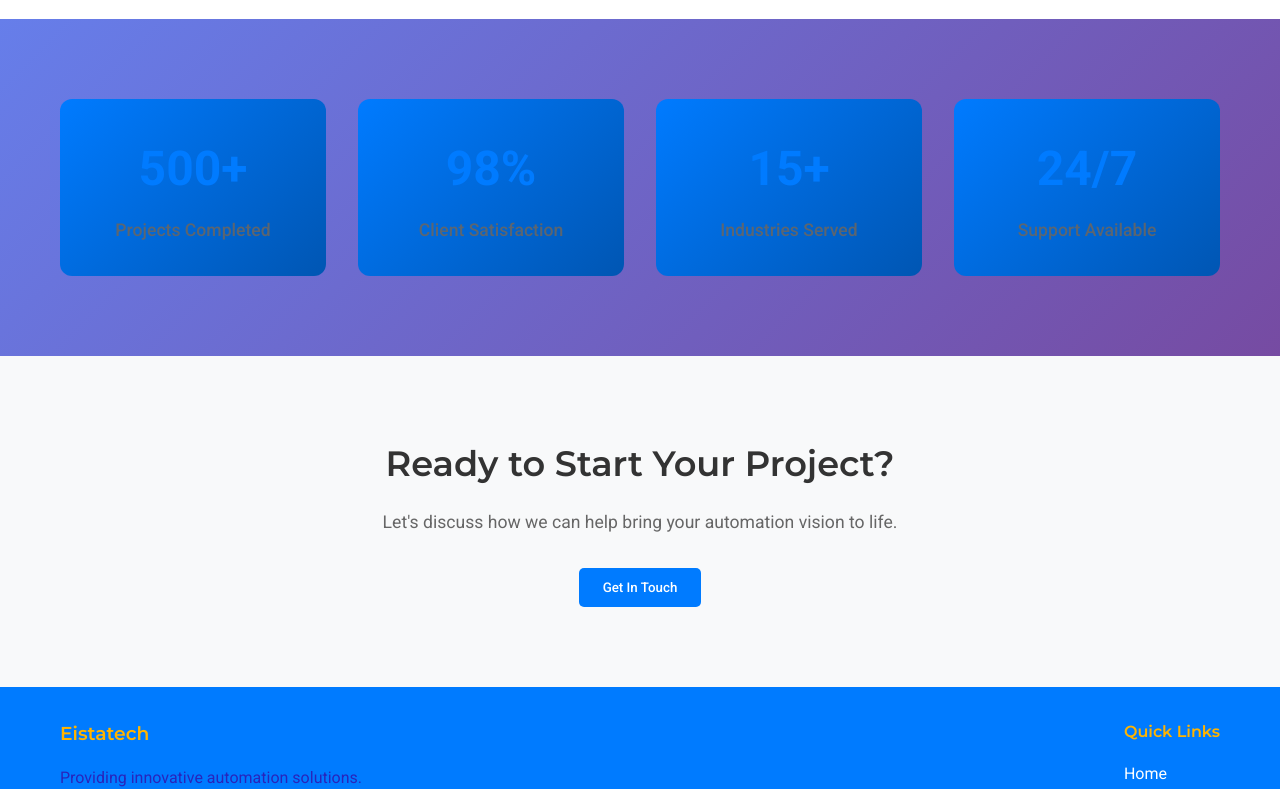
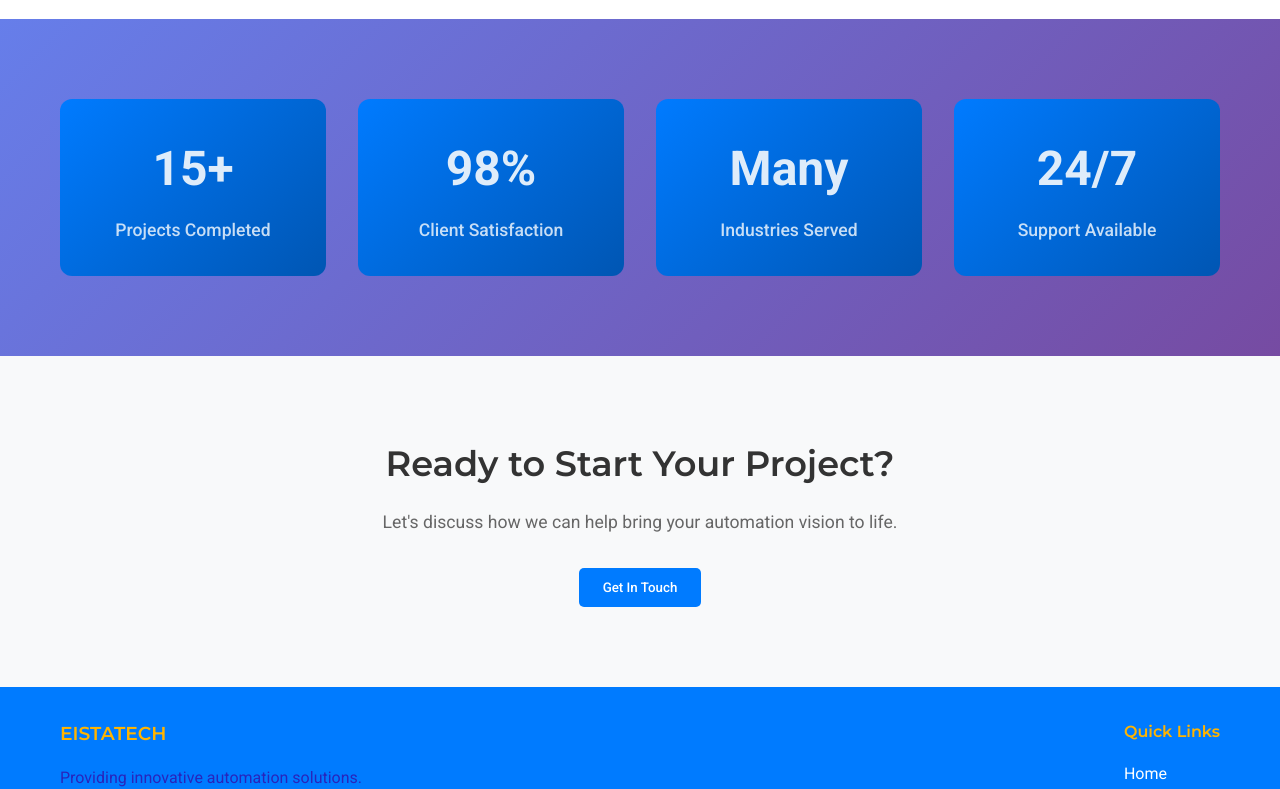
Before and after one commit to OmShrikhande/Eistatech-Site, a React (Vite) app: page /portfolio in a window 1280 px wide. Shown: the part 3260-4049 px from the top of the page. Built offline with nearby package versions, Linux system fonts and the light colour scheme.

Commit message:
update company name format as per linked in

```diff
--- a/src/components/Footer.jsx
+++ b/src/components/Footer.jsx
@@ -5,7 +5,7 @@ const Footer = () => {
     <footer className="footer">
       <div className="footer-container">
         <div className="footer-content">
-          <h3>Eistatech</h3>
+          <h3>EISTATECH</h3>
           <p>Providing innovative automation solutions.</p>
           <div className="contact-info">
             <p>Email: eistatechofficial@gmail.com</p>
@@ -25,7 +25,7 @@ const Footer = () => {
         </div>
       </div>
       <div className="footer-bottom">
-        <p>&copy; 2024 Eistatech. All rights reserved.</p>
+        <p>&copy; 2024 EISTATECH. All rights reserved.</p>
       </div>
     </footer>
   );
--- a/src/pages/About.jsx
+++ b/src/pages/About.jsx
@@ -3,7 +3,7 @@ import './About.css';
 
 const About = () => {
   useEffect(() => {
-    document.title = 'About Us - Eistatech';
+    document.title = 'About Us - EISTATECH';
   }, []);
 
   return (
@@ -11,7 +11,7 @@ const About = () => {
       <section className="about-hero parallax-bg">
         <div className="container">
           <div className="hero-content fade-in-up">
-            <h1>About Eistatech</h1>
+            <h1>About EISTATECH</h1>
             <p className="hero-subtitle">Pioneering the future of automation technology</p>
           </div>
         </div>
@@ -39,7 +39,7 @@ const About = () => {
           <h2 className="text-center">Our Story</h2>
           <div className="story-content">
             <div className="story-text fade-in-up">
-              <p>Founded in 2025, Eistatech emerged from a vision to bridge the gap between traditional industries and cutting-edge technology. Our founders, recognizing the transformative power of automation, set out to create solutions that would not just improve efficiency but redefine how businesses operate.</p>
+              <p>Founded in 2025, EISTATECH emerged from a vision to bridge the gap between traditional industries and cutting-edge technology. Our founders, recognizing the transformative power of automation, set out to create solutions that would not just improve efficiency but redefine how businesses operate.</p>
               <p>Starting with a small team of passionate engineers and innovators, we've grown into a dynamic startup that combines deep technical expertise with creative problem-solving. Our journey has been marked by continuous learning, adaptation, and a relentless commitment to excellence.</p>
             </div>
             <div className="story-stats fade-in-up">
@@ -103,7 +103,7 @@ const About = () => {
               <div className="timeline-dot"></div>
               <div className="timeline-content">
                 <h3>2025 - Founded</h3>
-                <p>EISTAtech was officially registered and founded with a vision to build smart automation solutions.</p>
+                <p>EISTATECH was officially registered and founded with a vision to build smart automation solutions.</p>
               </div>
             </div>
             <div className="timeline-item fade-in-up">
--- a/src/pages/Contact.jsx
+++ b/src/pages/Contact.jsx
@@ -4,7 +4,7 @@ import './Contact.css';
 
 const Contact = () => {
   useEffect(() => {
-    document.title = 'Contact Us - Eistatech';
+    document.title = 'Contact Us - EISTATECH';
     emailjs.init('Im_R2DL7YUIGuXvfb');
   }, []);
 
--- a/src/pages/Home.jsx
+++ b/src/pages/Home.jsx
@@ -6,7 +6,7 @@ const Home = () => {
   const navigate = useNavigate();
 
   useEffect(() => {
-    document.title = 'Eistatech - Innovative Automation Solutions';
+    document.title = 'EISTATECH - Innovative Automation Solutions';
   }, []);
 
   return (
@@ -14,8 +14,8 @@ const Home = () => {
       <section className="hero">
         <div className="container">
           <div className="hero-content fade-in-up">
-            <h1>EISTATech – IoT, Automation & <br /> AI/ML Solutions for Smart Businesses</h1>
-            <p>EISTATech delivers cutting-edge smart home automation,
+            <h1>EISTATECH - IoT, Automation & <br /> AI/ML Solutions for Smart Businesses</h1>
+            <p>EISTATECH delivers cutting-edge smart home automation,
 IoT systems, AI-based solutions, and custom software development
 for homes, schools, and businesses across India.</p>
             <div className="hero-buttons">
@@ -28,7 +28,7 @@ for homes, schools, and businesses across India.</p>
 
       <section className="features section">
         <div className="container">
-          <h2 className="text-center">Why Choose Eistatech?</h2>
+          <h2 className="text-center">Why Choose EISTATECH?</h2>
           <div className="features-grid">
             <div className="feature fade-in-up">
               <div className="feature-icon">🚀</div>
@@ -52,7 +52,7 @@ for homes, schools, and businesses across India.</p>
       <section className="cta-section section" style={{backgroundColor: '#f8f9fa'}}>
           <div className="container text-center">
           <h2>Ready to Automate Your Future?</h2>
-          <p>Join hundreds of businesses that have transformed their operations with Eistatech.</p>
+          <p>Join hundreds of businesses that have transformed their operations with EISTATECH.</p>
           <button className="btn btn-primary" onClick={() => navigate('/contact')}>Contact Us Today</button>
         </div>
       </section>
--- a/src/pages/Portfolio.jsx
+++ b/src/pages/Portfolio.jsx
@@ -3,7 +3,7 @@ import './Portfolio.css';
 
 const Portfolio = () => {
   useEffect(() => {
-    document.title = 'Portfolio - Eistatech';
+    document.title = 'Portfolio - EISTATECH';
   }, []);
 
   const devices = [
@@ -179,20 +179,20 @@ const Portfolio = () => {
         <div className="container">
           <div className="stats-grid">
             <div className="stat-item fade-in-up">
-              <div className="stat-number">500+</div>
-              <div className="stat-label">Projects Completed</div>
+              <div className="stat-number" style={{color: 'rgb(222, 236, 250)'}}>15+</div>
+              <div className="stat-label" style={{color: 'rgb(222, 236, 250)'}}>Projects Completed</div>
             </div>
             <div className="stat-item fade-in-up">
-              <div className="stat-number">98%</div>
-              <div className="stat-label">Client Satisfaction</div>
+              <div className="stat-number" style={{color: 'rgb(222, 236, 250)'}}>98%</div>
+              <div className="stat-label" style={{color: 'rgb(222, 236, 250)'}}>Client Satisfaction</div>
             </div>
             <div className="stat-item fade-in-up">
-              <div className="stat-number">15+</div>
-              <div className="stat-label">Industries Served</div>
+              <div className="stat-number" style={{color: 'rgb(222, 236, 250)'}}>Many</div>
+              <div className="stat-label" style={{color: 'rgb(222, 236, 250)'}}>Industries Served</div>
             </div>
             <div className="stat-item fade-in-up">
-              <div className="stat-number">24/7</div>
-              <div className="stat-label">Support Available</div>
+              <div className="stat-number" style={{color: 'rgb(222, 236, 250)'}}>24/7</div>
+              <div className="stat-label" style={{color: 'rgb(222, 236, 250)'}}>Support Available</div>
             </div>
           </div>
         </div>
--- a/src/pages/Services.jsx
+++ b/src/pages/Services.jsx
@@ -3,7 +3,7 @@ import './Services.css';
 import { useNavigate } from 'react-router-dom';
 const Services = () => {
   useEffect(() => {
-    document.title = 'Services - Eistatech';
+    document.title = 'Services - EISTATECH';
   }, []);
   const navigate = useNavigate();
   return (
--- a/src/pages/Team.jsx
+++ b/src/pages/Team.jsx
@@ -10,7 +10,7 @@ const Team = () => {
   const [selectedImage, setSelectedImage] = useState(null);
 
   useEffect(() => {
-    document.title = 'Team - Eistatech';
+    document.title = 'Team - EISTATECH';
   }, []);
 
   const teamMembers = [
```
